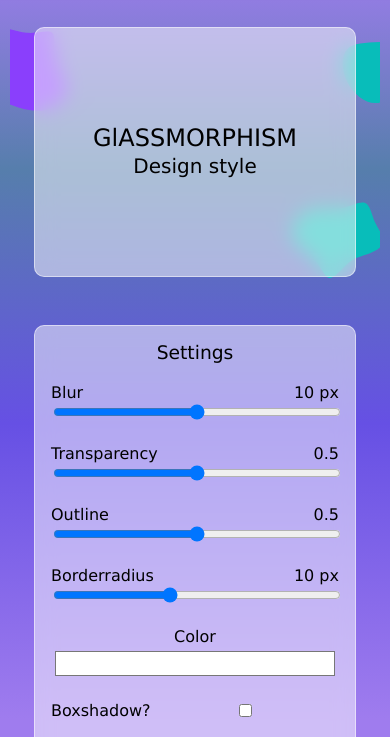
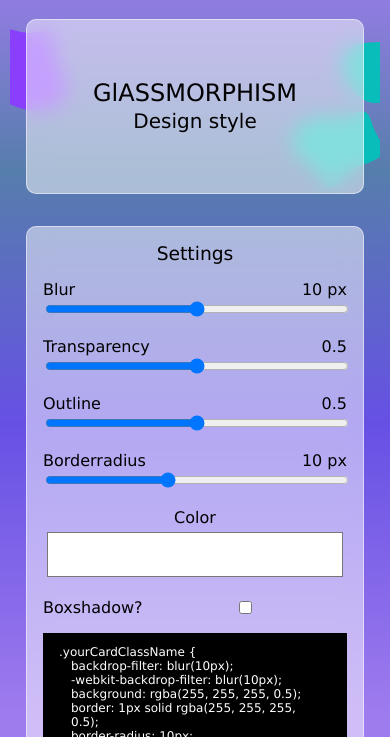
Before and after one commit to ChristiantangCC/ChristiantangCC.github.io, a website built with webpack: page index.html in a window 390 px wide. Shown: the part 83-820 px from the top of the page. Built offline with nearby package versions, Linux system fonts and the light colour scheme.

Commit message:
Additiontal styling af cardgrid + main card for mobile

```diff
--- a/assets/base.css
+++ b/assets/base.css
@@ -93,46 +93,6 @@ footer {
   transform: rotate(90deg);
 }
 
-@media screen and (max-width: 749px) {
-  .main-content {
-    flex-direction: column;
-    padding: 10px !important;
-  }
-
-  .main-card-wrapper {
-    overflow: hidden;
-  }
-
-  .main-card-wrapper .card {
-    height: 250px !important;
-  }
-
-  .card-grid .card {
-    height: 125px !important;
-  }
-
-  .card-grid svg,
-  .main-card-wrapper svg {
-    width: 135px;
-    height: 120px;
-  }
-}
-
-.card {
-  background: rgba(234, 214, 214, 0.25);
-  -webkit-backdrop-filter: blur(3px);
-  z-index: 2;
-}
-.settings-wrapper,
-.settings-wrapper input {
-  width: 100%;
-}
-
-.settings {
-  display: flex;
-  justify-content: space-between;
-}
-
 input[type="color"] {
   appearance: none;
   -moz-appearance: none;
@@ -156,6 +116,61 @@ cc-slider {
   border-radius: 10px;
 }
 
+@media screen and (max-width: 749px) {
+  .main-content {
+    flex-direction: column;
+    padding: 10px !important;
+  }
+
+  .main-card-wrapper {
+    overflow: hidden;
+  }
+
+  .main-card-wrapper .card {
+    height: 175px !important;
+    margin: 1rem !important;
+  }
+
+  .card-grid .card {
+    height: 125px !important;
+  }
+
+  .card-grid svg,
+  .main-card-wrapper svg {
+    width: 135px;
+    height: 120px;
+  }
+
+  #settings-box {
+    margin: 1rem;
+    gap: 1rem;
+  }
+
+  #cardgrid {
+    padding-left: 30px;
+    padding-right: 30px;
+  }
+
+  input[type="color"] {
+    height: 55px;
+  }
+}
+
+.card {
+  background: rgba(234, 214, 214, 0.25);
+  -webkit-backdrop-filter: blur(3px);
+  z-index: 2;
+}
+.settings-wrapper,
+.settings-wrapper input {
+  width: 100%;
+}
+
+.settings {
+  display: flex;
+  justify-content: space-between;
+}
+
 .madeby {
   backdrop-filter: blur(10px);
   padding: 10px;
--- a/assets/base.js
+++ b/assets/base.js
@@ -36,6 +36,7 @@ class Slider extends HTMLElement {
     for (const card of cards) {
       if (inputSlider.id == "Blur") {
         card.style.backdropFilter = "blur(" + inputSlider.value + "px)";
+        card.style.webkitBackdropFilter = "blur(" + inputSlider.value + "px)";
       } else if (inputSlider.id == "Transparency") {
         card.style.background =
           "rgba(255, 255, 255, " + inputSlider.value + ")";
@@ -60,8 +61,7 @@ class Slider extends HTMLElement {
       for (const card of cards) {
         if (inputSlider.id == "Blur") {
           card.style.backdropFilter = "blur(" + inputSlider.value + "px)";
-          card.style["-webkit-backdrop-filter"] =
-            "blur(" + inputSlider.value + "px)";
+          card.style.webkitBackdropFilter = "blur(" + inputSlider.value + "px)";
           elementBlur.innerHTML =
             "backdrop-filter: blur" + "(" + inputSlider.value + "px" + ");";
           eelementWebkitBlur.innerHTML =
```
